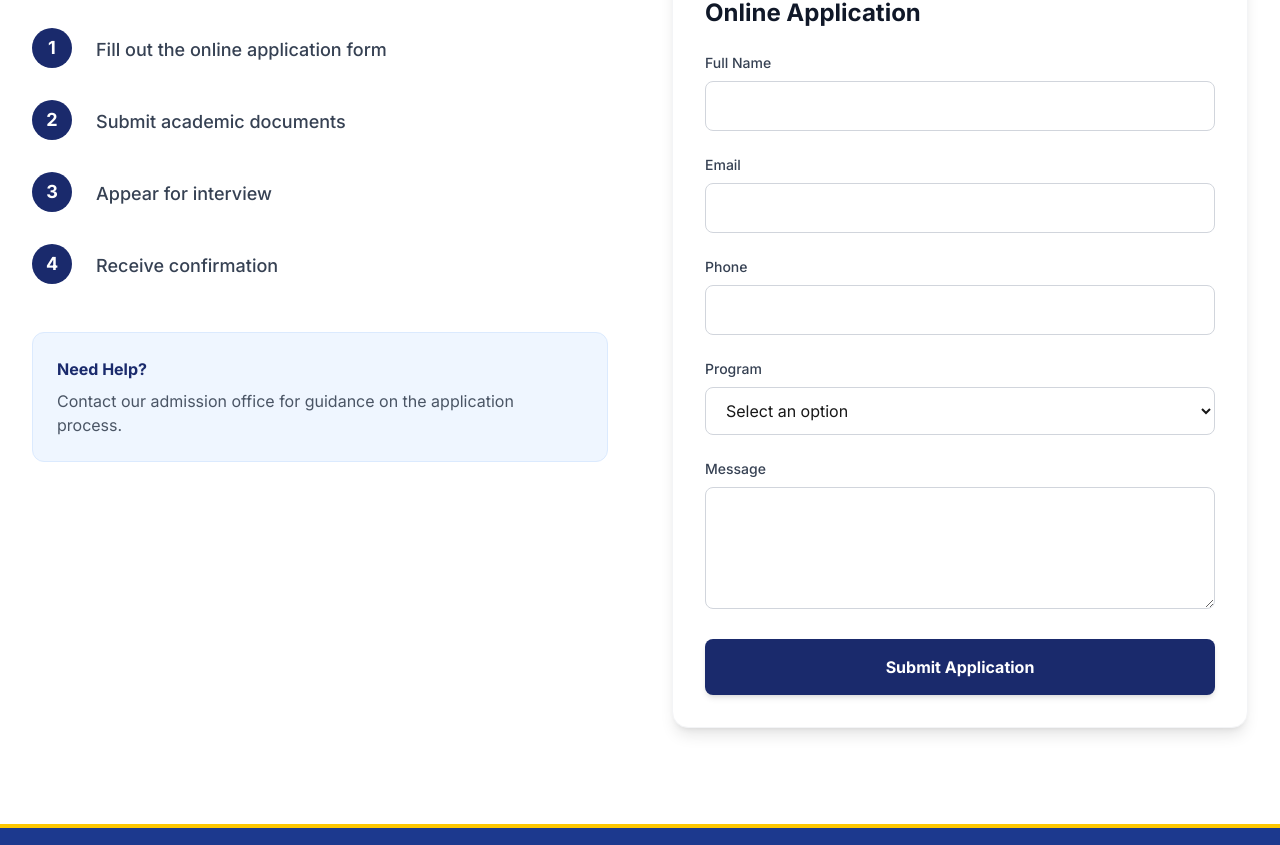
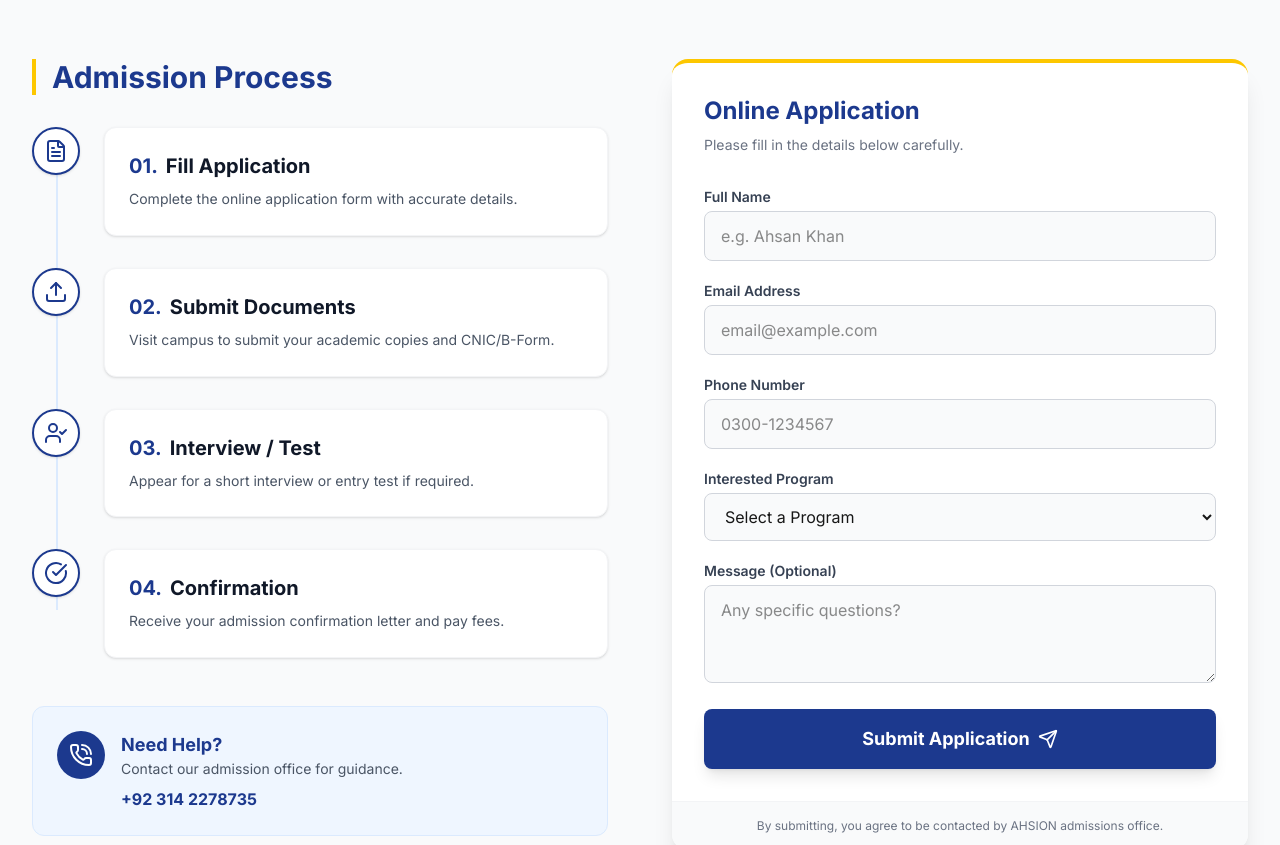
Before and after one commit to AHSANKHAN1999/ahsion-website, a Next.js app: page /admissions in a window 1280 px wide. Shown: the part 492-1337 px from the top of the page. Built offline with nearby package versions, Linux system fonts and the light colour scheme.

Commit message:
Update admissions page to university style with form logic

```diff
--- a/src/app/admissions/page.js
+++ b/src/app/admissions/page.js
@@ -1,30 +1,49 @@
 "use client";
-import { useState, useRef } from "react"; // useRef add kiya hai
-import emailjs from "@emailjs/browser";   // EmailJS import kiya
-import { siteData } from "@/data/siteData";
-import PageHeader from "@/components/PageHeader";
+
+import { useState, useRef } from "react";
+import emailjs from "@emailjs/browser";
 import Section from "@/components/Section";
+import { FileText, Upload, UserCheck, CheckCircle, Send, PhoneCall } from "lucide-react";
 
 export default function Admissions() {
-  const { sections } = siteData.pages.admissions;
-  const banner = sections.find((s) => s.type === "banner");
-  const details = sections.find((s) => s.type === "admission_details");
-  const formConfig = sections.find((s) => s.type === "form");
+  const formRef = useRef();
+  const [loading, setLoading] = useState(false);
+  const [submitted, setSubmitted] = useState(false);
 
-  const formRef = useRef(); // Form ka reference
-  const [loading, setLoading] = useState(false); // Loading state add ki
-  const [submitted, setSubmitted] = useState(false);
-  const [formData, setFormData] = useState({});
+  // --- ADMISSION STEPS DATA (Visual Only) ---
+  const steps = [
+    {
+      id: 1,
+      title: "Fill Application",
+      desc: "Complete the online application form with accurate details.",
+      icon: <FileText size={24} />
+    },
+    {
+      id: 2,
+      title: "Submit Documents",
+      desc: "Visit campus to submit your academic copies and CNIC/B-Form.",
+      icon: <Upload size={24} />
+    },
+    {
+      id: 3,
+      title: "Interview / Test",
+      desc: "Appear for a short interview or entry test if required.",
+      icon: <UserCheck size={24} />
+    },
+    {
+      id: 4,
+      title: "Confirmation",
+      desc: "Receive your admission confirmation letter and pay fees.",
+      icon: <CheckCircle size={24} />
+    },
+  ];
 
-  const handleChange = (e) => {
-    setFormData({ ...formData, [e.target.name]: e.target.value });
-  };
-
+  // --- EMAIL JS HANDLER ---
   const handleSubmit = (e) => {
     e.preventDefault();
     setLoading(true);
 
-    // 👇 YAHAN APNI KEYS REPLACE KAREIN
+    // Aapki IDs
     const SERVICE_ID = "service_bms581r";
     const TEMPLATE_ID = "template_citu9zc";
     const PUBLIC_KEY = "c827R_Jt2qpI19ymD";
@@ -38,8 +57,7 @@ export default function Admissions() {
           console.log("SUCCESS!");
           setSubmitted(true);
           setLoading(false);
-          e.target.reset(); // Form clear karega
-          setFormData({});  // State clear karega
+          e.target.reset();
         },
         (error) => {
           console.log("FAILED...", error.text);
@@ -50,94 +68,168 @@ export default function Admissions() {
   };
 
   return (
+    <div className="bg-gray-50 min-h-screen font-sans">
+
+      {/* ================= HERO SECTION ================= */}
+      <div className="relative bg-blue-900 text-white py-24 px-4 overflow-hidden">
+        <div className="absolute inset-0 opacity-10"
+             style={{ backgroundImage: 'radial-gradient(#ffffff 1px, transparent 1px)', backgroundSize: '20px 20px' }}>
+        </div>
+
+        <div className="relative z-10 max-w-7xl mx-auto text-center">
+          <span className="inline-block py-1 px-3 rounded-full bg-yellow-400 text-blue-900 font-bold text-xs uppercase tracking-wider mb-4 shadow-md">
+            Your Future Starts Here
+          </span>
+          <h1 className="text-4xl md:text-5xl font-extrabold mb-6 tracking-tight">
+            Admissions Open 2025
+          </h1>
+          <p className="text-lg md:text-xl text-blue-100 max-w-2xl mx-auto leading-relaxed">
+            Join AHSION and start your journey towards a noble career in Nursing and Healthcare.
+          </p>
+        </div>
+      </div>
+
+      <Section className="py-16">
+        <div className="grid grid-cols-1 lg:grid-cols-2 gap-16">
+
+          {/* --- LEFT SIDE: PROCESS TIMELINE --- */}
           <div>
-      <PageHeader title={banner.title} subtitle={banner.subtitle} />
+            <h2 className="text-3xl font-bold text-blue-900 mb-8 border-l-4 border-yellow-400 pl-4">
+              Admission Process
+            </h2>
 
-      <Section>
-        <div className="grid grid-cols-1 lg:grid-cols-2 gap-16">
-          {/* Steps */}
-          <div>
-            <h2 className="text-2xl font-bold text-gray-900 mb-8">Admission Process</h2>
-            <div className="space-y-8">
-              {details.steps.map((step, idx) => (
-                <div key={idx} className="flex gap-6">
-                  <div className="flex-shrink-0 w-10 h-10 rounded-full bg-primary text-white flex items-center justify-center font-bold text-lg">
-                    {idx + 1}
+            <div className="space-y-8 relative">
+              {/* Vertical Line */}
+              <div className="absolute left-6 top-4 bottom-4 w-0.5 bg-blue-100 hidden sm:block"></div>
+
+              {steps.map((step) => (
+                <div key={step.id} className="relative flex gap-6 group">
+                  {/* Step Bubble */}
+                  <div className="relative z-10 w-12 h-12 bg-white border-2 border-blue-900 text-blue-900 rounded-full flex items-center justify-center font-bold text-lg shadow-sm group-hover:bg-yellow-400 group-hover:border-yellow-400 group-hover:text-blue-900 transition-all duration-300 flex-shrink-0">
+                    {step.icon}
                   </div>
-                  <div className="pt-2">
-                    <p className="text-lg text-gray-700 font-medium">{step}</p>
+
+                  {/* Text Card */}
+                  <div className="bg-white p-6 rounded-xl border border-gray-100 shadow-sm flex-1 hover:shadow-md transition-shadow">
+                    <h3 className="text-xl font-bold text-gray-900 mb-2 flex items-center gap-2">
+                       <span className="text-blue-900">0{step.id}.</span> {step.title}
+                    </h3>
+                    <p className="text-gray-600 text-sm leading-relaxed">
+                      {step.desc}
+                    </p>
                   </div>
                 </div>
               ))}
             </div>
 
-            <div className="mt-12 bg-blue-50 p-6 rounded-xl border border-blue-100">
-                <h3 className="font-bold text-primary mb-2">Need Help?</h3>
-                <p className="text-gray-600">Contact our admission office for guidance on the application process.</p>
+            {/* Help Box */}
+            <div className="mt-12 bg-blue-50 border border-blue-100 rounded-xl p-6 flex items-start gap-4">
+                <div className="bg-blue-900 text-white p-3 rounded-full">
+                    <PhoneCall size={24} />
+                </div>
+                <div>
+                    <h4 className="text-lg font-bold text-blue-900">Need Help?</h4>
+                    <p className="text-gray-600 text-sm mb-2">
+                        Contact our admission office for guidance.
+                    </p>
+                    <p className="font-bold text-blue-900">+92 314 2278735</p>
+                </div>
             </div>
           </div>
 
-          {/* Form */}
-          <div className="bg-white p-8 rounded-2xl shadow-lg border border-gray-100" id="apply">
-            <h2 className="text-2xl font-bold text-gray-900 mb-6">Online Application</h2>
+          {/* --- RIGHT SIDE: FORM (With EmailJS Logic) --- */}
+          <div>
+            <div className="bg-white rounded-2xl shadow-xl overflow-hidden border-t-4 border-yellow-400">
+              <div className="p-8">
+                <h3 className="text-2xl font-bold text-blue-900 mb-2">Online Application</h3>
+                <p className="text-gray-500 text-sm mb-8">Please fill in the details below carefully.</p>
 
                 {submitted ? (
-              <div className="bg-green-50 text-green-800 p-6 rounded-lg mb-6 text-center border border-green-200">
-                <h3 className="font-bold text-xl mb-2">Application Received!</h3>
-                <p>Thank you for applying. Our admission team will review your details and contact you soon.</p>
+                  // --- SUCCESS MESSAGE ---
+                  <div className="bg-green-50 text-green-800 p-8 rounded-xl text-center border border-green-200 animate-fadeIn">
+                    <CheckCircle className="w-16 h-16 text-green-600 mx-auto mb-4" />
+                    <h3 className="font-bold text-2xl mb-2">Application Received!</h3>
+                    <p className="mb-6">Thank you for applying. Our admission team will contact you soon.</p>
                     <button
                       onClick={() => setSubmitted(false)}
-                  className="mt-4 text-sm underline text-green-700 hover:text-green-900"
+                      className="text-sm font-bold underline text-green-700 hover:text-green-900"
                     >
                       Submit another application
                     </button>
                   </div>
                 ) : (
-              // 🚨 formRef yahan lagaya hai
-              <form ref={formRef} onSubmit={handleSubmit} className="space-y-6">
-                {formConfig.fields.map((field) => (
-                  <div key={field.name}>
-                    <label className="block text-sm font-medium text-gray-700 mb-2">
-                      {field.label}
-                    </label>
-                    {field.type === "select" ? (
+                  // --- FORM ---
+                  <form ref={formRef} onSubmit={handleSubmit} className="space-y-5">
+
+                    {/* Name */}
+                    <div>
+                      <label className="block text-sm font-semibold text-gray-700 mb-1">Full Name</label>
+                      <input
+                        type="text"
+                        name="user_name" // EmailJS Variable Name
+                        placeholder="e.g. Ahsan Khan"
+                        required
+                        className="w-full px-4 py-3 rounded-lg border border-gray-300 focus:ring-2 focus:ring-yellow-400 focus:border-yellow-400 outline-none transition-all bg-gray-50 focus:bg-white"
+                      />
+                    </div>
+
+                    {/* Email */}
+                    <div>
+                      <label className="block text-sm font-semibold text-gray-700 mb-1">Email Address</label>
+                      <input
+                        type="email"
+                        name="user_email" // EmailJS Variable Name
+                        placeholder="email@example.com"
+                        required
+                        className="w-full px-4 py-3 rounded-lg border border-gray-300 focus:ring-2 focus:ring-yellow-400 focus:border-yellow-400 outline-none transition-all bg-gray-50 focus:bg-white"
+                      />
+                    </div>
+
+                    {/* Phone */}
+                    <div>
+                      <label className="block text-sm font-semibold text-gray-700 mb-1">Phone Number</label>
+                      <input
+                        type="tel"
+                        name="contact_number" // EmailJS Variable Name
+                        placeholder="0300-1234567"
+                        required
+                        className="w-full px-4 py-3 rounded-lg border border-gray-300 focus:ring-2 focus:ring-yellow-400 focus:border-yellow-400 outline-none transition-all bg-gray-50 focus:bg-white"
+                      />
+                    </div>
+
+                    {/* Program Selector */}
+                    <div>
+                      <label className="block text-sm font-semibold text-gray-700 mb-1">Interested Program</label>
                       <select
-                        name={field.name}
+                        name="program" // EmailJS Variable Name
                         required
-                        onChange={handleChange}
-                        className="w-full px-4 py-3 rounded-lg border border-gray-300 focus:ring-2 focus:ring-primary focus:border-transparent outline-none transition-all"
+                        className="w-full px-4 py-3 rounded-lg border border-gray-300 focus:ring-2 focus:ring-yellow-400 focus:border-yellow-400 outline-none transition-all bg-gray-50 focus:bg-white cursor-pointer"
                       >
-                        <option value="">Select an option</option>
-                        {field.options.map((opt) => (
-                          <option key={opt} value={opt}>
-                            {opt}
-                          </option>
-                        ))}
+                        <option value="">Select a Program</option>
+                        <option value="BS Nursing">BS Nursing (Generic) - 4 Years</option>
+                        <option value="Post RN">Post RN BSN - 2 Years</option>
+                        <option value="CNA">Certified Nursing Assistant (CNA)</option>
+                        <option value="CMW">Community Midwifery (CMW)</option>
+                        <option value="ICU Tech">ICU / Anesthesia Technician</option>
                       </select>
-                    ) : field.type === "textarea" ? (
+                    </div>
+
+                    {/* Message */}
+                    <div>
+                      <label className="block text-sm font-semibold text-gray-700 mb-1">Message (Optional)</label>
                       <textarea
-                        name={field.name}
-                        rows={4}
-                        required={field.name !== 'message'}
-                        onChange={handleChange}
-                        className="w-full px-4 py-3 rounded-lg border border-gray-300 focus:ring-2 focus:ring-primary focus:border-transparent outline-none transition-all"
+                        name="message" // EmailJS Variable Name
+                        rows="3"
+                        placeholder="Any specific questions?"
+                        className="w-full px-4 py-3 rounded-lg border border-gray-300 focus:ring-2 focus:ring-yellow-400 focus:border-yellow-400 outline-none transition-all bg-gray-50 focus:bg-white"
                       ></textarea>
-                    ) : (
-                      <input
-                        type={field.type}
-                        name={field.name}
-                        required
-                        onChange={handleChange}
-                        className="w-full px-4 py-3 rounded-lg border border-gray-300 focus:ring-2 focus:ring-primary focus:border-transparent outline-none transition-all"
-                      />
-                    )}
                     </div>
-                ))}
 
+                    {/* Submit Button with Loading State */}
                     <button
                       type="submit"
-                  disabled={loading} // Loading ke waqt button disable
-                  className="w-full bg-primary text-white font-bold py-4 rounded-lg hover:bg-blue-800 transition-colors shadow-md disabled:bg-gray-400 disabled:cursor-not-allowed flex justify-center items-center"
+                      disabled={loading}
+                      className="w-full bg-blue-900 text-white font-bold py-4 rounded-lg hover:bg-yellow-400 hover:text-blue-900 transition-all duration-300 shadow-lg flex items-center justify-center gap-2 text-lg mt-4 disabled:bg-gray-400 disabled:cursor-not-allowed"
                     >
                       {loading ? (
                          <>
@@ -145,12 +237,25 @@ export default function Admissions() {
                            Sending...
                          </>
                       ) : (
-                    formConfig.submit_text
+                         <>
+                           Submit Application <Send size={20} />
+                         </>
                       )}
                     </button>
+
                   </form>
                 )}
               </div>
+
+              {/* Form Footer */}
+              <div className="bg-gray-50 px-8 py-4 text-center border-t border-gray-100">
+                <p className="text-xs text-gray-500">
+                    By submitting, you agree to be contacted by AHSION admissions office.
+                </p>
+              </div>
+            </div>
+          </div>
+
         </div>
       </Section>
     </div>
```
Lines whose indentation alone changed are shown as unchanged.
